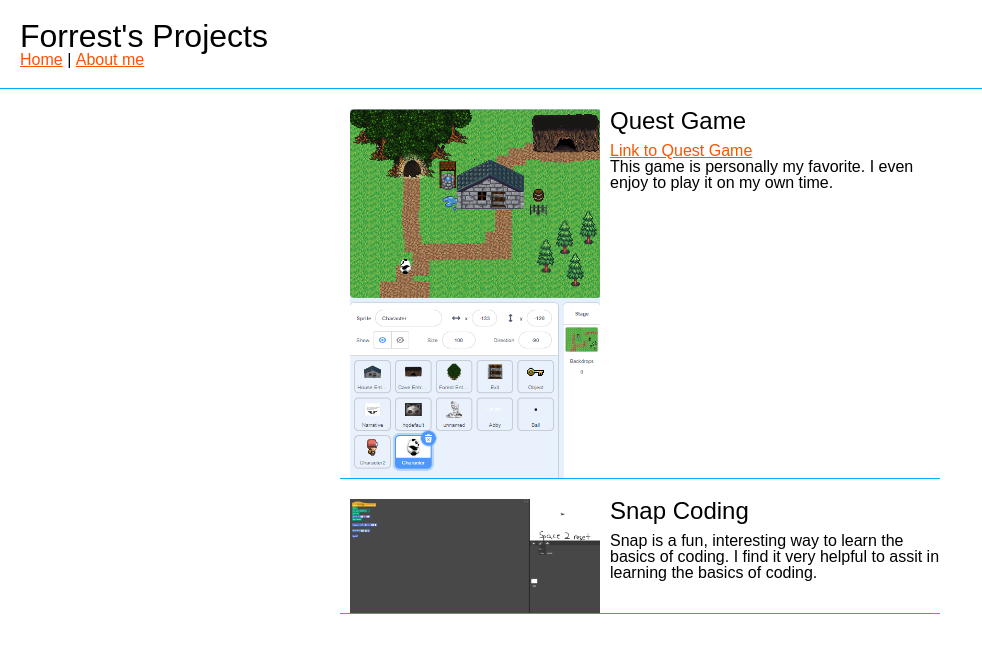
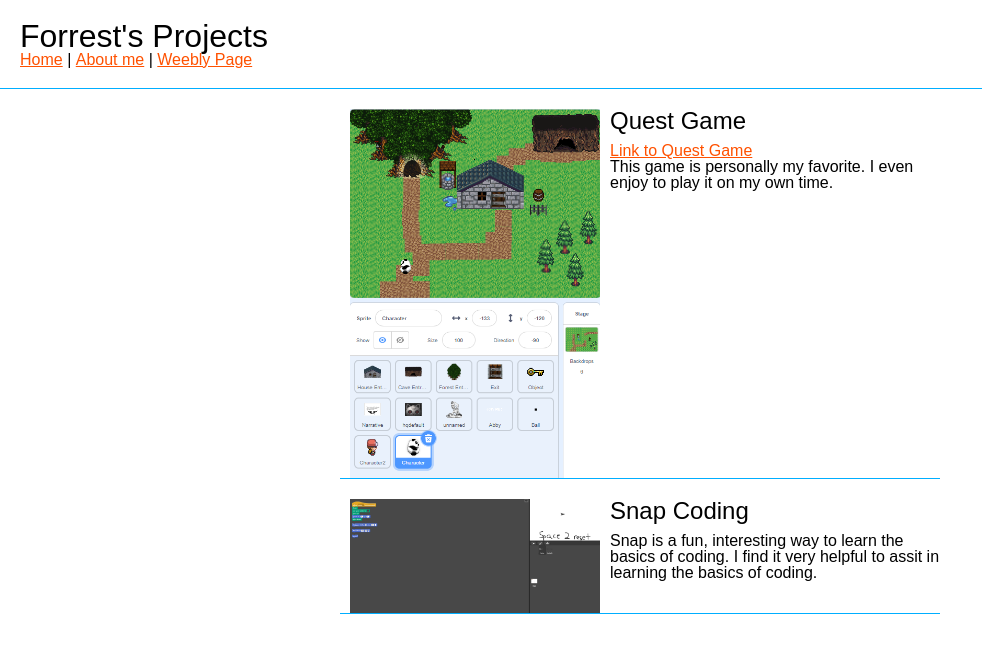
Before and after one commit to fufa120/bluetiger-ap-cs, a plain HTML site: page index.html in a window 1280 px wide. Shown: the whole page, without its empty margins (0-982 px from the left). Drawn offline with Linux system fonts and the light colour scheme.

Commit message:
Add files via upload

```diff
--- a/index.html
+++ b/index.html
@@ -17,6 +17,8 @@
                 </li>
                 <li>|</li>
                 <li><a href= "aboutme.html">About me</a></li>
+                <li>|</li>
+                <li><a href= "http://bluetigeralias.weebly.com">Weebly Page</a></li>
             </ul>
         </nav>
     </header>
```
